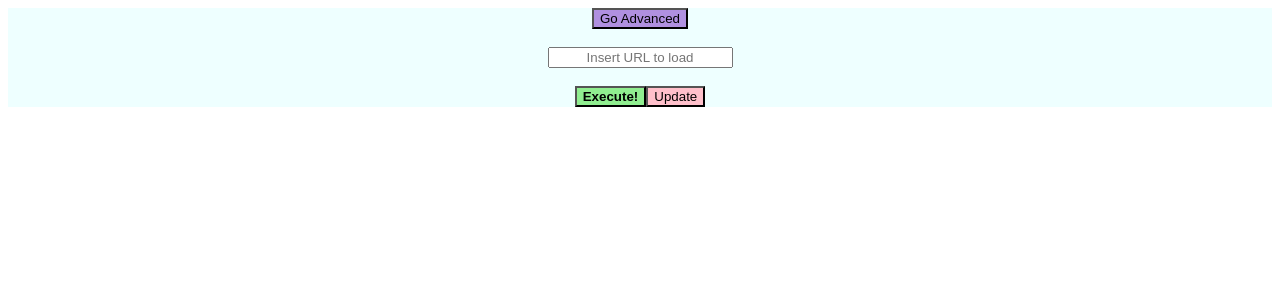
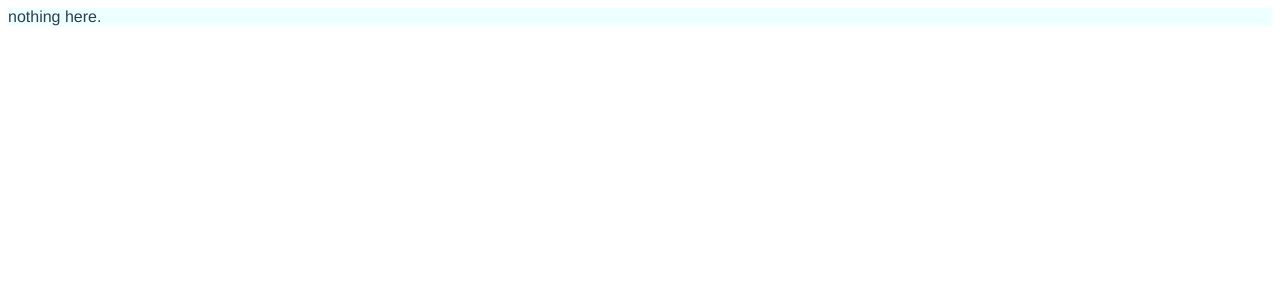
Before and after one commit to Holinhed-Studio/youtube-dl-ui, a Vue app: page /#/eventlog in a window 1280 px wide. Shown: the top 300 px of the page. Built offline with nearby package versions, Linux system fonts and the light colour scheme.

Commit message:
simple/advanced mode no longer use router

```diff
--- a/src/App.vue
+++ b/src/App.vue
@@ -1,18 +1,19 @@
 <template>
-  <div id="app" style="background-color:#eff">
-    <switchMode />
+  <div id="app">
     <router-view />
   </div>
 </template>
 
 <script>
-import switchMode from '@/components/switchMode.vue';
 
 export default {
   name: 'app',
   components: {
-    switchMode,
+
   },
+  mounted() {
+
+  }
 }
 </script>
 
@@ -22,5 +23,6 @@ export default {
   -webkit-font-smoothing: antialiased;
   -moz-osx-font-smoothing: grayscale;
   color: #2c3e50;
+  background-color: #eff;
 }
 </style>
--- a/src/components/customParams.vue
+++ b/src/components/customParams.vue
@@ -17,17 +17,12 @@ export default {
    },
    methods: {
       setParams() {
-         this.$store.commit('setParams', {
-            params: this.input,
-         });
+         this.$store.commit('setParams', { params: this.input });
       }
    }
 }
 </script>
 
 <style scoped>
-* {
-   padding: 5px;
-   border: 1px solid red;
-}
+
 </style>
--- a/src/components/switchMode.vue
+++ b/src/components/switchMode.vue
@@ -1,7 +1,6 @@
 <template>
-   <div id="swtichMode" style="text-align:center">
-      <button @click="goAdvanced()" v-if="simpleUi" style="background-color:#b090e0">Go Advanced</button><br><br>
-      <button @click="goSimple()" v-if="!simpleUi">Go Simple</button>
+   <div id="swtichMode">
+      <button id="switchButton" @click="changeMode()">Go {{ newMode }}</button>
    </div>
 </template>
 
@@ -10,23 +9,20 @@ export default {
    name: "switchMode",
    data() {
       return {
-         simpleUi: true,
+        newMode: "advanced"
       };
    },
    methods: {
-      goAdvanced() {
-         //console.log("hello world!");
-         this.simpleUi = false;
-         this.$router.push('/advanced');
-      },
-      goSimple() {
-         this.simpleUi = true;
-         this.$router.push('/');
+      changeMode() {
+         this.$store.state.simpleUI = !this.$store.state.simpleUI;
+         this.newMode = this.$store.state.simpleUI ? "advanced" : "simple";
       },
    }
 }
 </script>
 
-<style>
+<style scoped>
+#switchMode {
 
+}
 </style>
--- a/src/router.js
+++ b/src/router.js
@@ -5,7 +5,7 @@ import Home from './views/Home.vue'
 Vue.use(Router)
 
 export default new Router({
-  mode: 'history',
+  //mode: 'history',
   base: process.env.BASE_URL,
   routes: [
     {
@@ -16,15 +16,7 @@ export default new Router({
     {
       path: '/about',
       name: 'about',
-      // route level code-splitting
-      // this generates a separate chunk (about.[hash].js) for this route
-      // which is lazy-loaded when the route is visited.
-      component: () => import(/* webpackChunkName: "about" */ './views/About.vue')
-    },
-    {
-      path: '/advanced',
-      name: 'advanced',
-      component: () => import('./views/Advanced.vue')
+      component: () => import('./views/About.vue')
     },
     {
       path: '/eventlog',
--- a/src/store.js
+++ b/src/store.js
@@ -8,7 +8,8 @@ const { exec } = require("child_process");
 export default new Vuex.Store({
   state: {
     //TODO: make this get path from a config file.
-    binary: '"./bin/youtube-dl"',
+    binary: '"./bin/youtube-dl.exe"',
+    simpleUI: true,
     params: new Array(),
     events: new Array(),
     links: new Array()
@@ -18,7 +19,7 @@ export default new Vuex.Store({
       const params = args.params.split(" ");
       context.params = params;
       //console.log(context.params);
-      console.log("Params Set!  :" + context.params);
+      console.log("Params Set!  :" + context.params.toString());
     },
 
     getLink(context, args) {
@@ -29,12 +30,21 @@ export default new Vuex.Store({
 
     addEvent(context, args) {
       //TODO: Implement lol
+
+
+
+      /*const event = {
+        type: 'STDOUT',
+        message: 'this is an event.',
+        origin: 'hell',
+      }*/
     },
   },
   actions: {
     updateBin(context) {
       console.log("Updating youtube-dl binary..."),
-        exec(context.state.binary + " " + "-U", (err, stdout, stderr) => {
+        //exec(context.state.binary + " " + "-U", (err, stdout, stderr) => {
+        exec(`"${context.state.binary}" -U`, (err, stdout, stderr) => {
           if (err) {
             console.error(err.toString());
             return;
@@ -49,12 +59,14 @@ export default new Vuex.Store({
     execute(context) {
       //console.log(context);
 
-      console.log("Launching youtube-dl with parameters: " +
-            context.state.links.join(" ") + " " +
-            context.state.params.join(" "));
+      const links = context.state.links.join(" ");
+      const params = context.state.params.join(" ");
 
-      exec(context.state.binary + " " + context.state.links.join(" ") + " "
-            + context.state.params.join(" "), (err, stdout, stderr) => {
+      //console.log(`Launching youtube-dl with parameters: ${links} ${params}`);
+      //console.log(`${context.state.binary} "${links}" ${params}`);
+
+      //return;
+      exec(`${context.state.binary} ${links} ${params}`, (err, stdout, stderr) => {
 
           if (err) {
             console.error(err.toString());
--- a/src/views/Advanced.vue
+++ b/src/views/Advanced.vue
@@ -1,6 +1,7 @@
 <template>
    <div id="advancedMenu">
       <customParams />
+      <button @click="openLog()">Open Event Log</button>
    </div>
 </template>
 
@@ -12,6 +13,18 @@ export default {
    components: {
       customParams,
    },
+   data() {
+      return {
+
+      };
+   },
+   methods: {
+
+      openLog() {
+         window.open("http://localhost:8080/#/eventlog");
+      },
+
+   }
 }
 </script>
 
--- a/src/views/Console.vue
+++ b/src/views/Console.vue
@@ -1,6 +1,7 @@
 <template>
    <div id="eventlog">
 
+      nothing here.
    </div>
 </template>
 
@@ -19,6 +20,10 @@ export default {
    methods: {
 
    },
+   mounted() {
+      //console.log("EVENT LOG");
+      document.title = "EVENT LOG"
+   }
 }
 </script>
 
--- a/src/views/Home.vue
+++ b/src/views/Home.vue
@@ -1,39 +1,39 @@
 <template>
-  <div class="home" style="text-align:center">
-    <input v-model="link" @input="getLink()" placeholder="Insert URL to load" style="text-align:center" /><br><br>
-    <button @click="testCall()" style="background-color:lightgreen">
-      <b>Execute!</b>
-    </button>
-    <button @click="updateBin()" style="background-color:pink">
-      Update
-    </button>
+  <div class="home">
+    <SwitchMode />
+    <SimpleUI v-if="this.$store.state.simpleUI" />
+    <AdvancedUI v-if="!this.$store.state.simpleUI" />
   </div>
 </template>
 
 <script>
 // @ is an alias to /src
-import store from "@/store";
+import AdvancedUI from '@/views/Advanced.vue';
+import SimpleUI from '@/views/Simple.vue';
+import SwitchMode from '@/components/switchMode.vue';
 
 export default {
   name: "home",
-  components: {},
+  components: {
+    AdvancedUI,
+    SimpleUI,
+    SwitchMode,
+  },
   data() {
     return {
-      link: ""
     };
   },
+  mounted() {
+    //window.open('http://localhost:8080/#/eventlog');
+  },
   methods: {
-    testCall() {
-      store.dispatch("execute");
-    },
 
-    updateBin() {
-        store.dispatch("updateBin");
-    },
-
-    getLink() {
-      this.$store.commit("getLink", { params: this.link });
-    }
   }
 };
 </script>
+
+<style scoped>
+.home {
+  text-align: center;
+}
+</style>
--- /dev/null
+++ b/src/views/Simple.vue
@@ -0,0 +1,50 @@
+<template>
+   <div id="simpleui">
+      <input id="inputlink" v-model="link" placeholder="Insert URL to load"  />
+      <div id="buttons">
+         <button id="launch" @click="execute()">Execute!</button>
+         <button id="update" @click="updateBin()">Update</button>
+      </div>
+   </div>
+</template>
+
+<script>
+export default {
+   name: "simple",
+   data() {
+      return {
+         link: ""
+      };
+   },
+   methods: {
+      execute() {
+         this.$store.commit("getLink", { params: this.link });
+         this.$store.dispatch("execute");
+      },
+
+      updateBin() {
+         this.$store.dispatch("updateBin");
+      },
+   },
+
+}
+</script>
+
+<style scoped>
+#inputlink {
+  text-align:center;
+}
+
+#launch {
+  background-color:lightgreen;
+  font-weight: bold;
+}
+
+#update {
+  background-color:pink;
+}
+
+#buttons {
+  margin-top: 20px;
+}
+</style>
```
